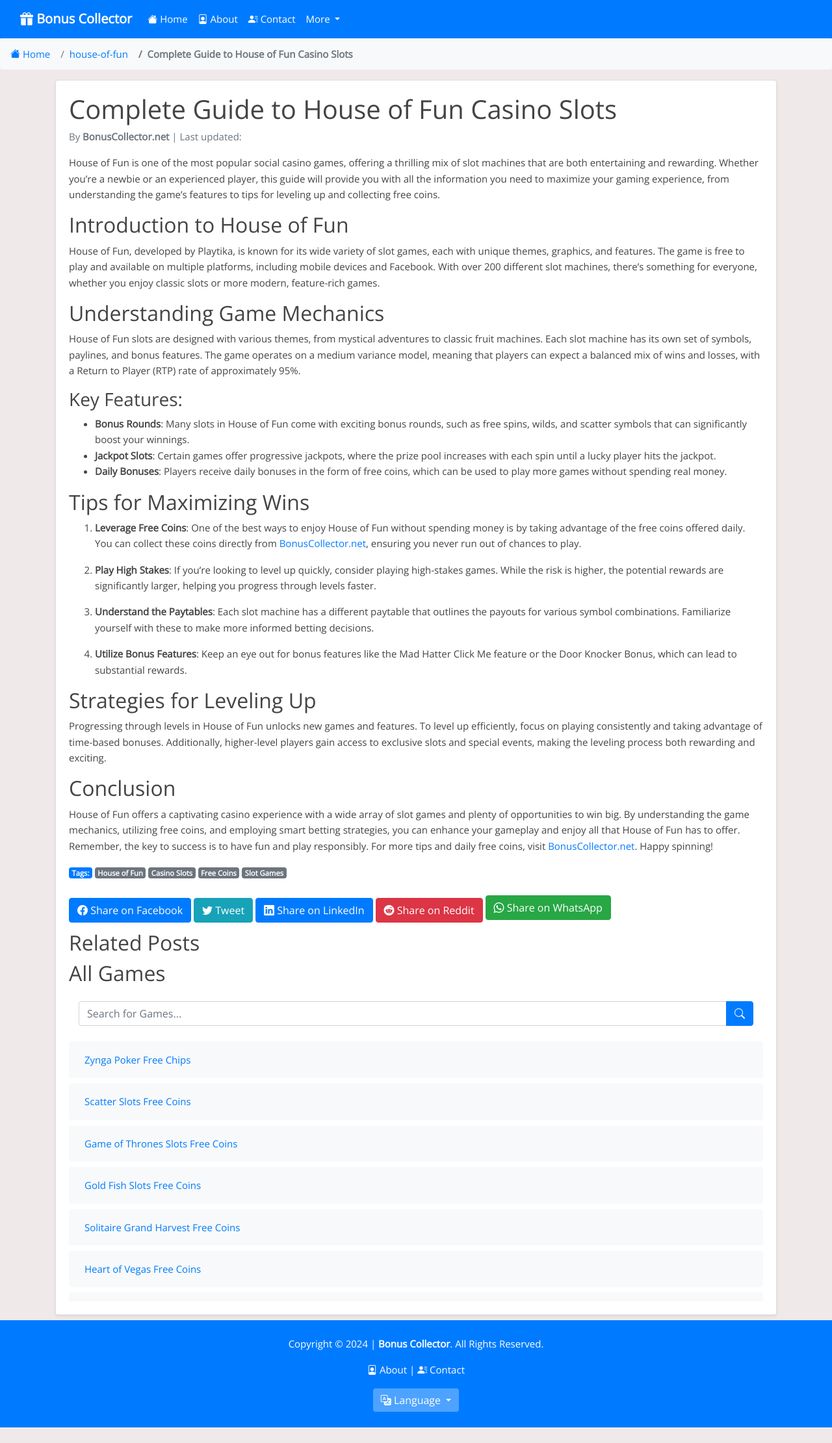
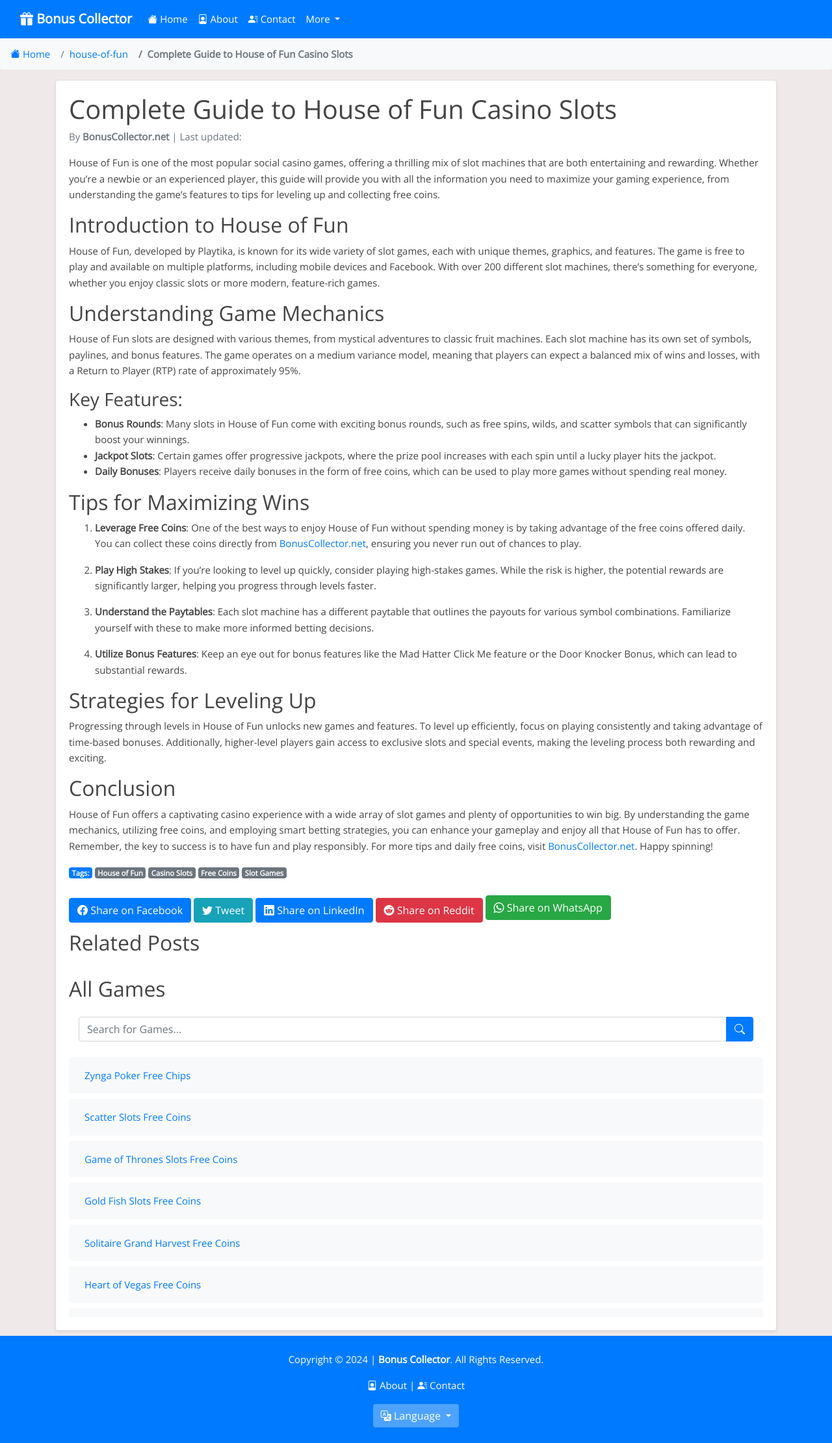
Before and after one commit to Prollad99/bs-net, a Jekyll site: the page built from _blogs/house-of-fun/house-of-fun-complete-guide.md, in a window 1280 px wide. Shown: the whole page at 65% size. Built offline with Jekyll 4.4.1, drawn with Linux system fonts in a browser that asks for light colours; nearby versions of some CDN libraries; comment, search, counter and statistics services are not loaded; before the commit the page ends 2197 px from its top, so only the background shows below that.

Commit message:
Update post.html

```diff
--- a/_layouts/post.html
+++ b/_layouts/post.html
@@ -62,7 +62,7 @@
 
 {% if page.category %}
   <h2>Related Posts</h2>
-  <ul class="list-group fixed-height-scroll">
+  <ul class="list-group fixed-height-scroll mb-4">
     {% assign current_category = page.category %}
     {% assign related_posts = site.blogs | where: "category", current_category %}
 
```
